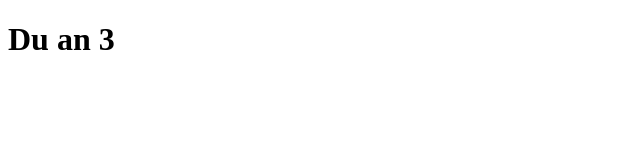
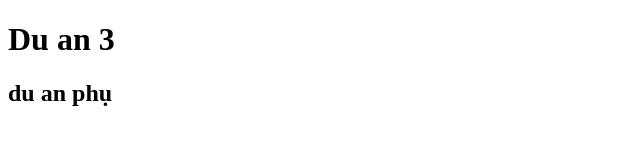
Before and after one commit to datjpro/duan3, a plain HTML site: page index.html in a window 1280 px wide. Shown: the whole page, without its empty margins (0-640 px from the left). Drawn offline with Linux system fonts and the light colour scheme.

Commit message:
sua lan1

```diff
--- a/index.html
+++ b/index.html
@@ -7,5 +7,6 @@
   </head>
   <body>
     <h1>Du an 3</h1>
+    <h2>du an phụ</h2>
   </body>
 </html>
```
